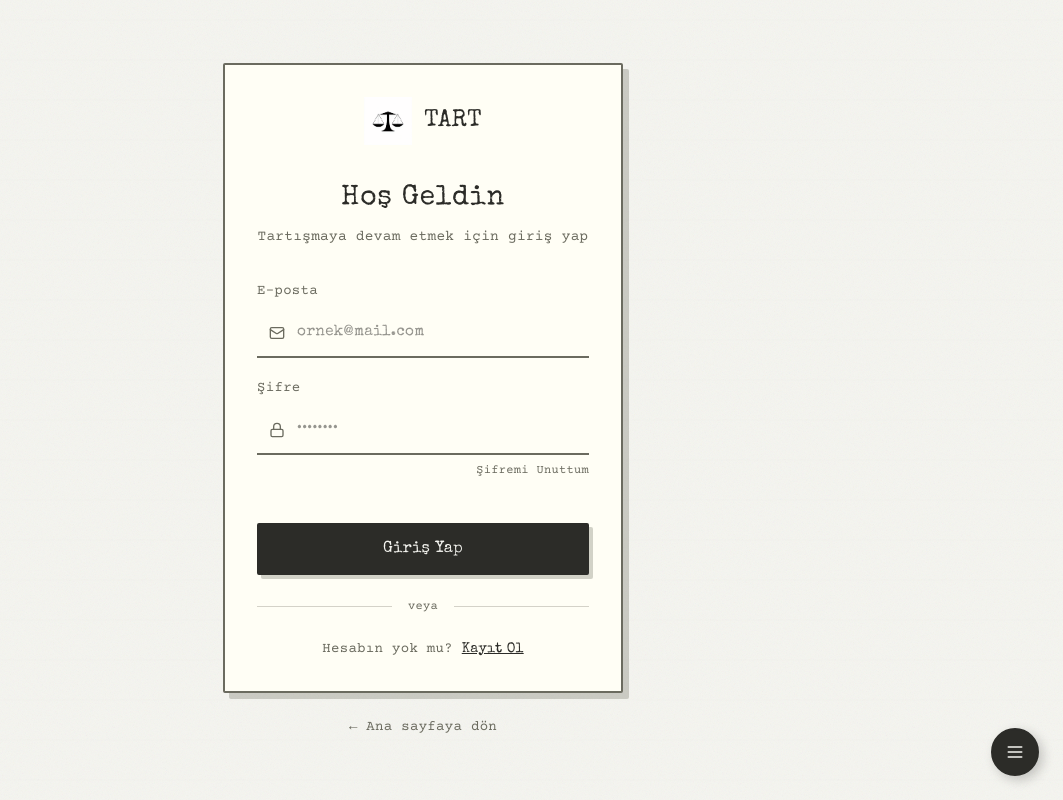
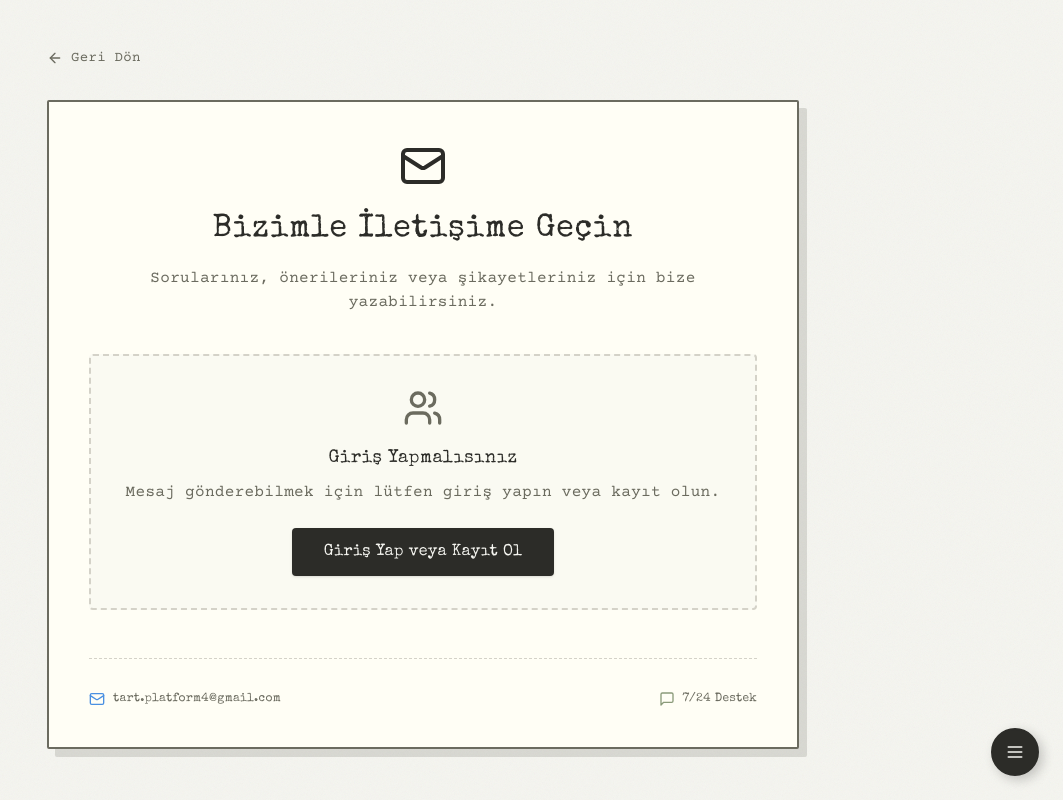
Before and after one commit to fatmanurkaragozz/TART, a React (Vite) app: page /contact in a window 1280 px wide. Before the commit this address led to /login. Shown: the whole page, without its empty margins (217-1280 px from the left). Built offline with nearby package versions, Linux system fonts and the light colour scheme.

Commit message:
feat(web): update contact and home pages, improve authService and ErrorBoundary

```diff
--- a/src/app/components/ErrorBoundary.tsx
+++ b/src/app/components/ErrorBoundary.tsx
@@ -51,7 +51,7 @@ export function ErrorBoundary() {
           </button>
 
           <Link
-            to="/home"
+            to={localStorage.getItem("token") ? "/home" : "/"}
             className="flex items-center justify-center gap-2 py-3 typewriter transition-all bg-[#2C2C28] text-white"
             style={{ borderRadius: "2px" }}
           >
--- a/src/app/pages/Contact.tsx
+++ b/src/app/pages/Contact.tsx
@@ -1,5 +1,5 @@
 import { motion } from "motion/react";
-import { ArrowLeft, Send, Mail, MessageSquare } from "lucide-react";
+import { ArrowLeft, Send, Mail, MessageSquare, Users } from "lucide-react";
 import { useEffect, useState } from "react";
 import { useNavigate } from "react-router";
 import { DevNav } from "../components/DevNav";
@@ -16,21 +16,20 @@ export default function Contact() {
   });
   const [isSubmitting, setIsSubmitting] = useState(false);
 
+  const [isLoggedIn, setIsLoggedIn] = useState(false);
+
   useEffect(() => {
     const userJson = localStorage.getItem("user");
-    if (!userJson) {
-      toast.error("İletişime geçebilmek için önce giriş yapmalısınız.");
-      navigate("/login");
-      return;
-    }
-
+    if (userJson) {
+      setIsLoggedIn(true);
       const user = JSON.parse(userJson);
       setFormData(prev => ({
         ...prev,
         name: user.fullName || user.username,
         email: user.email
       }));
-  }, [navigate]);
+    }
+  }, []);
 
   const handleSubmit = async (e: React.FormEvent) => {
     e.preventDefault();
@@ -103,6 +102,23 @@ export default function Contact() {
             </p>
           </div>
 
+          {!isLoggedIn ? (
+            <div
+              className="p-8 text-center rounded-sm border-2 border-dashed border-[#D4D2C8] bg-[#F5F5F0]/50"
+            >
+              <Users className="w-10 h-10 mx-auto mb-4" style={{ color: "#6B6B5F" }} />
+              <h3 className="typewriter text-lg mb-2" style={{ color: "#2C2C28" }}>Giriş Yapmalısınız</h3>
+              <p className="handwritten mb-6" style={{ color: "#6B6B5F" }}>
+                Mesaj gönderebilmek için lütfen giriş yapın veya kayıt olun.
+              </p>
+              <button
+                onClick={() => navigate("/login")}
+                className="px-8 py-3 bg-[#2C2C28] text-[#F5F5F0] typewriter rounded-sm shadow-sm hover:scale-[1.02] transition-transform"
+              >
+                Giriş Yap veya Kayıt Ol
+              </button>
+            </div>
+          ) : (
             <form onSubmit={handleSubmit} className="space-y-6">
               <div className="grid md:grid-cols-2 gap-6">
                 <div>
@@ -163,6 +179,7 @@ export default function Contact() {
                 {isSubmitting ? "Hazırlanıyor..." : "Mesajı Gönder"}
               </motion.button>
             </form>
+          )}
 
           <div className="mt-12 pt-8 flex flex-col md:flex-row items-center justify-between gap-4" style={{ borderTop: "1px dashed #D4D2C8" }}>
              <div className="flex items-center gap-2">
--- a/src/app/pages/Home.tsx
+++ b/src/app/pages/Home.tsx
@@ -49,8 +49,17 @@ export default function Home() {
   };
 
   useEffect(() => {
-    fetchSideData();
-    fetchNotificationStatus();
+    const checkAuth = async () => {
+      const token = await authService.getToken();
+      if (!token) {
+        navigate("/");
+        return;
+      }
+      fetchSideData();
+      fetchNotificationStatus();
+    };
+
+    checkAuth();
   }, []);
 
   useEffect(() => {
--- a/src/services/authService.ts
+++ b/src/services/authService.ts
@@ -45,6 +45,13 @@ class AuthService {
     }
 
     /**
+     * @desc    Kayıtlı Token'ı Getir
+     */
+    getToken() {
+        return localStorage.getItem('token');
+    }
+
+    /**
      * @desc    Şifre Sıfırlama İsteği
      */
     async forgotPassword(email: string) {
```
Lines whose indentation alone changed are shown as unchanged.
